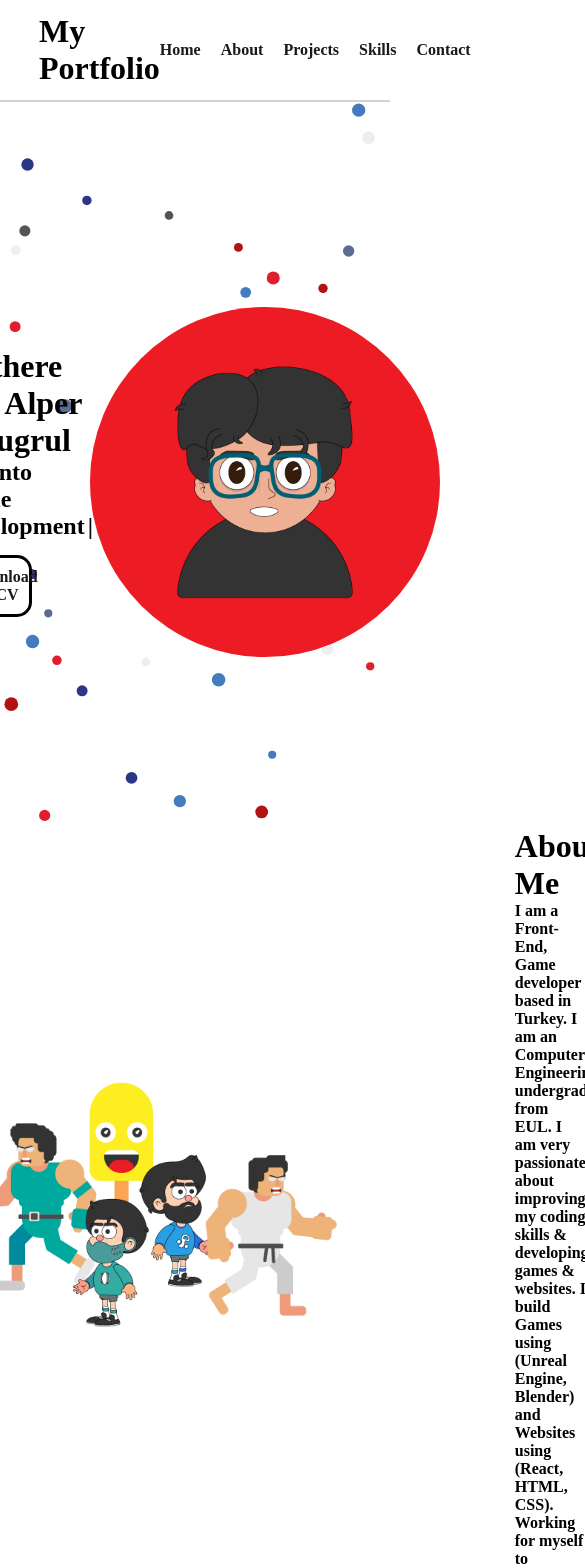
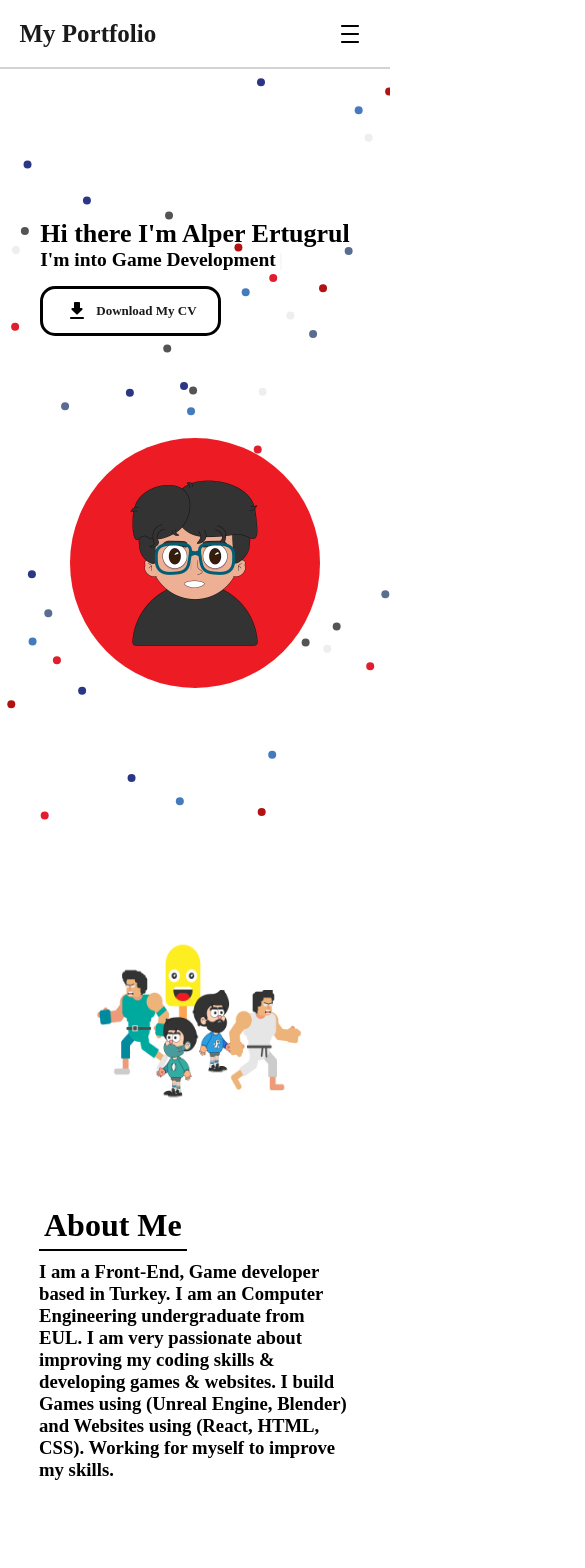
Before and after one commit to asadzeus/PortfolioNew, a React (Vite) app: page / in a window 390 px wide. Shown: the top 1568 px of the page, 585 px wide, since content can reach past the window. Built offline with nearby package versions, Linux system fonts and the light colour scheme; a web font is replaced by a local one.

Commit message:
navbarbottom

```diff
--- a/src/App.css
+++ b/src/App.css
@@ -2,9 +2,4 @@
     padding: 0;
     margin: 0;
     font-family: "Baloo Paaji 2";
-  }
-
-  body{
-      background-position: center;
-      background-size:cover;
-  }
+}
--- a/src/Components/About/About.jsx
+++ b/src/Components/About/About.jsx
@@ -10,8 +10,8 @@
         <div className="aboutRight">
             <div className="aboutTexts">
                 <h1>About Me</h1>
-                <h4>I am a Front-End, Game developer based in Turkey. I am an Computer Engineering undergraduate from EUL. I am very passionate about improving my coding skills & developing games & websites. I build Games using (Unreal Engine, Blender) and Websites using (React, HTML, CSS). Working for myself to improve my skills.
-                </h4>
+                <h3>I am a Front-End, Game developer based in Turkey. I am an Computer Engineering undergraduate from EUL. I am very passionate about improving my coding skills & developing games & websites. I build Games using (Unreal Engine, Blender) and Websites using (React, HTML, CSS). Working for myself to improve my skills.
+                </h3>
             </div>
 
         </div>
--- a/src/Components/About/about.css
+++ b/src/Components/About/about.css
@@ -1,7 +1,6 @@
 .about{
     height: calc(100vh - 100px);
     width: 100%;
-    background-color: white;
     display: flex;
     justify-content: center;
     align-items: center;
@@ -24,7 +23,7 @@
 }
 
 .aboutImg{
-    height: 400px;
+    height: 200px;
 }
 
 .aboutRight{
@@ -35,5 +34,34 @@
 }
 
 .aboutTexts{
-    width: 70%;
+    width: 80%;
 }
+
+.aboutTexts h1{
+    border-bottom: 2px solid black;
+    padding: 5px;
+    margin-bottom: 10px;
+    width: fit-content;
+}
+
+@media (max-width: 650px){
+    .about{
+        flex-direction: column;
+    }
+
+    .aboutLeft{
+        flex: 1;
+        margin-top: 15%;
+    }
+
+    .aboutRight{
+        flex: 3;
+        margin-bottom: 15%;
+    }
+
+    .aboutImg{
+        height: 250px;
+        width: max-content;
+    }
+
+}
--- a/src/Components/Contact/contact.css
+++ b/src/Components/Contact/contact.css
@@ -9,7 +9,6 @@
 .contactContainer{
     width: 90%;
     height: 100%;
-    border-radius: 20px;
     display: flex;
     justify-content: center;
     align-items: center;
@@ -23,7 +22,6 @@
     flex: 4;
     justify-content: center;
     align-items: center;
-
     border-bottom: 2px solid rgb(49, 49, 49);
 }
 
@@ -146,3 +144,25 @@
         color: white;
     }
 }
+
+@media (max-width: 900px) {
+
+    .contactTop {
+        width: 90%;
+    }
+    .input1{
+        width: 70%;
+        margin: 20px 3%;
+    }
+    .input2{
+        width: 80%;
+    }
+
+    .contactImgFrame{
+        height: 50px;
+
+        .contactImg{
+            font-size: 35px;
+        }
+    }
+}
--- a/src/Components/Home/Home.jsx
+++ b/src/Components/Home/Home.jsx
@@ -27,7 +27,7 @@
       dots.push({
         x: Math.random() * canvas.width,
         y: Math.random() * canvas.height,
-        size: Math.random() * 3 + 4,
+        size: Math.random() * (canvas.width % 2)+ 4,
         color: colors[Math.floor(Math.random() * colors.length)],
       });
     }
--- a/src/Components/Home/home.css
+++ b/src/Components/Home/home.css
@@ -18,7 +18,6 @@
 }
 
 .home{
-    margin-top: 120px;
     width: 100%;
     display: flex;
     justify-content: center;
@@ -31,6 +30,7 @@
     display: flex;
     justify-content: center;
     align-items: center;
+    margin-top: 10%;
 }
 
 .intoText{
@@ -59,6 +59,7 @@
 .downloadBtn:hover{
     background-color: rgb(26, 26, 26);
     color: white;
+
     a{
         color: white;
     }
@@ -70,6 +71,7 @@
     justify-content: center;
     align-items: center;
     height: 100%;
+    margin-top: 10%;
 }
 
 .imgFrame{
@@ -82,3 +84,36 @@
 .me{
     height: 350px;
 }
+
+@media (max-width: 650px){
+
+    .home{
+        flex-direction: column;
+        margin-top: 0px;
+    }
+
+    .homeLeft{
+        margin-top: 40%;
+    }
+
+    .homeRight{
+        margin-bottom: 40%;
+    }
+
+    .homeTexts{
+        font-size: small;
+    }
+
+    .downloadBtn{
+        width: 50%;
+        font-weight: bold;
+        gap: 5%;
+    }
+
+    .me{
+        height: 250px;
+    }
+
+
+
+}
--- a/src/Components/Navbar/Navbar.jsx
+++ b/src/Components/Navbar/Navbar.jsx
@@ -1,11 +1,48 @@
 import './navbar.css'
 import { Link } from 'react-scroll'
+import DensityMediumRoundedIcon from '@mui/icons-material/DensityMediumRounded';
+import { useEffect } from 'react';
+
 
 const Navbar = () => {
+
+  function openNavLinks(){
+    const links = document.getElementById("navbarBottom");
+
+    if (links.style.display !== "flex") {
+      links.style.display = "flex";
+      links.style.visibility = "visible";
+      console.log("opened");
+    } else {
+      links.style.display = "none";
+      links.style.visibility = "hidden";
+      console.log("closed");
+    }
+
+  }
+
+  useEffect(() => {
+    function handleResize() {
+      const links = document.getElementById("navbarBottom");
+      if (window.innerWidth > 650) {
+        links.style.display = "none";
+        links.style.visibility = "hidden";
+      }
+    }
+
+    window.addEventListener('resize', handleResize);
+
+    return () => {
+      window.removeEventListener('resize', handleResize);
+    };
+  }, []);
+
   return (
     <div className='navbar'>
-      <div className="left"><h1 className='logo'>My Portfolio</h1></div>
+      <div className="navbarTop">
+      <div className="left"><Link to="home" spy={true} smooth={true} offset={-100} duration={500}><h1 className='logo'>My Portfolio</h1></Link></div>
       <div className="right">
+        <div className='rightIcon' onClick={openNavLinks}><DensityMediumRoundedIcon/></div>
         <ul>
           <li><Link to="home" spy={true} smooth={true} offset={-100} duration={500} className='navLink'>Home</Link></li>
           <li><Link to="about" spy={true} smooth={true} offset={-100} duration={500} className='navLink'>About</Link></li>
@@ -13,7 +50,20 @@
           <li><Link to="skills" spy={true} smooth={true} offset={-100} duration={500} className='navLink'>Skills</Link></li>
           <li><Link to="contact" spy={true} smooth={true} offset={-100} duration={500 } className='navLink'>Contact</Link></li>
         </ul>
+
       </div>
+      </div>
+
+      <div className="navbarBottom" id='navbarBottom'>
+        <ul className='links'>
+          <li><Link to="home" spy={true} smooth={true} offset={-100} duration={500} className='navLink2'>Home</Link></li>
+          <li><Link to="about" spy={true} smooth={true} offset={-100} duration={500} className='navLink2'>About</Link></li>
+          <li><Link to="projects" spy={true} smooth={true} offset={-100} duration={500} className='navLink2'>Projects</Link></li>
+          <li><Link to="skills" spy={true} smooth={true} offset={-100} duration={500} className='navLink2'>Skills</Link></li>
+          <li><Link to="contact" spy={true} smooth={true} offset={-100} duration={500 } className='navLink2'>Contact</Link></li>
+        </ul>
+      </div>
+
     </div>
 
   )
--- a/src/Components/Navbar/navbar.css
+++ b/src/Components/Navbar/navbar.css
@@ -3,12 +3,19 @@
     height: 100px;
     display: flex;
     align-items: center;
-    justify-content: space-between;
     border-bottom: 2px solid lightgray;
     position: fixed;
     top: 0;
     width: 100%;
     z-index: 100;
+}
+
+.navbarTop{
+    display: flex;
+    justify-content: space-between;
+    align-items: center;
+    width: 100%;
+    height: 100%;
 }
 
 .left{
@@ -44,3 +51,66 @@
     transform: scale(1.3);
     border-bottom: 2px solid rgb(0, 130, 190);
 }
+
+.rightIcon{
+    display: none;
+    justify-content: center;
+    align-items: center;
+}
+
+.navbarBottom{
+    width: 100%;
+    height: max-content;
+    margin: 10px 0px;
+    visibility: hidden;
+    display: none;
+    transition: max-height 0.5s ease, opacity 0.5s ease;
+}
+
+
+.links{
+    flex-direction: column;
+    justify-content: center;
+    align-items: center;
+    width: 100%;
+    height: 100%;
+    gap: 10px;
+}
+
+@media (min-width: 651px){
+    .navbarBottom{
+        display: none;
+    }
+}
+
+@media (max-width: 650px){
+    *{
+        max-width: 100%;
+    }
+
+    .navbar{
+        flex-direction: column;
+        height: max-content;
+    }
+
+    .left{
+        margin: 5%;
+    }
+
+    .logo{
+        font-size: 25px;
+    }
+
+    .right{
+        margin-right: 0px;
+    }
+
+    .navLink{
+        display: none;
+    }
+
+    .rightIcon{
+        display: flex;
+    }
+
+}
--- a/src/Components/Project/project.css
+++ b/src/Components/Project/project.css
@@ -22,7 +22,7 @@
     background-color: rgb(26, 26, 26);
     border-radius: 20px;
     width: 70%;
-    aspect-ratio: 1/1;
+    aspect-ratio: 1 / 1;
     display: flex;
     justify-content: center;
     align-items: center;
@@ -35,7 +35,7 @@
 }
 
 .projectImg{
-    width: 100px;
+    width: 80px;
     border-radius: 20px;
     transition: .3s ease;
     padding: 10px;
@@ -54,3 +54,14 @@
     font-weight: bold;
     flex: 1;
 }
+
+@media (max-width: 750px){
+    .project{
+        height: 150px;
+    }
+
+    .projectTitle{
+        font-size: small;
+    }
+
+}
--- a/src/Components/Projects/projects.css
+++ b/src/Components/Projects/projects.css
@@ -33,6 +33,18 @@
     justify-content: center;
     align-items: center;
     flex-wrap: wrap;
-    width: 50%;
+    width: 100%;
     gap: 30px;
 }
+
+@media (max-width: 750px){
+    .projectsContainer{
+        height: 95%;
+    }
+
+    .row{
+        width: 100%;
+        flex: 2;
+    }
+
+}
--- a/src/Components/Skills/skills.css
+++ b/src/Components/Skills/skills.css
@@ -39,9 +39,57 @@
     width: 80%;
     gap: 20px;
     margin-top: 10px;
-    height: 70%;
+    height: max-content;
     display: flex;
     justify-content: center;
     align-items: start;
     flex-wrap: wrap;
 }
+
+@media (width > 1050px){
+    .skill{
+        height: 35%;
+    }
+
+    .skillRow{
+        height: 70%;
+        width: 90%;
+    }
+}
+
+@media (width < 1050px){
+    .skill{
+        height: 35%;
+    }
+
+    .skillRow{
+        height: 70%;
+        width: 100%;
+    }
+}
+
+@media (max-width : 1000px){
+    .skill{
+        height: 25%;
+    }
+
+    .skillRow{
+        height: 70%;
+        width: 90%;
+    }
+    .skillName{
+        font-size: x-small;
+    }
+}
+
+@media (max-width : 650px){
+    .skill{
+        height: 20%;
+    }
+
+    .skillRow{
+        height: 70%;
+        width: 90%;
+    }
+
+}
```
